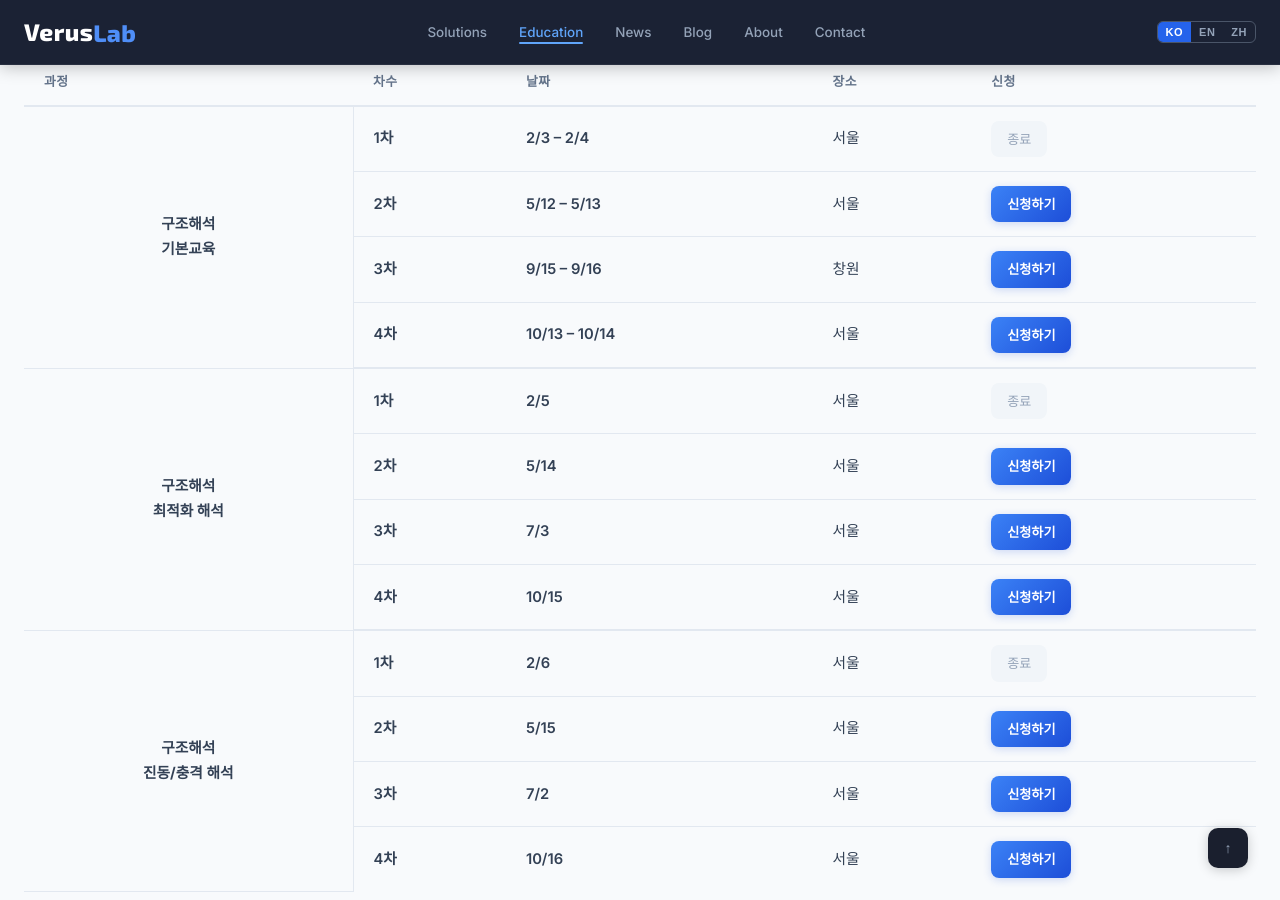
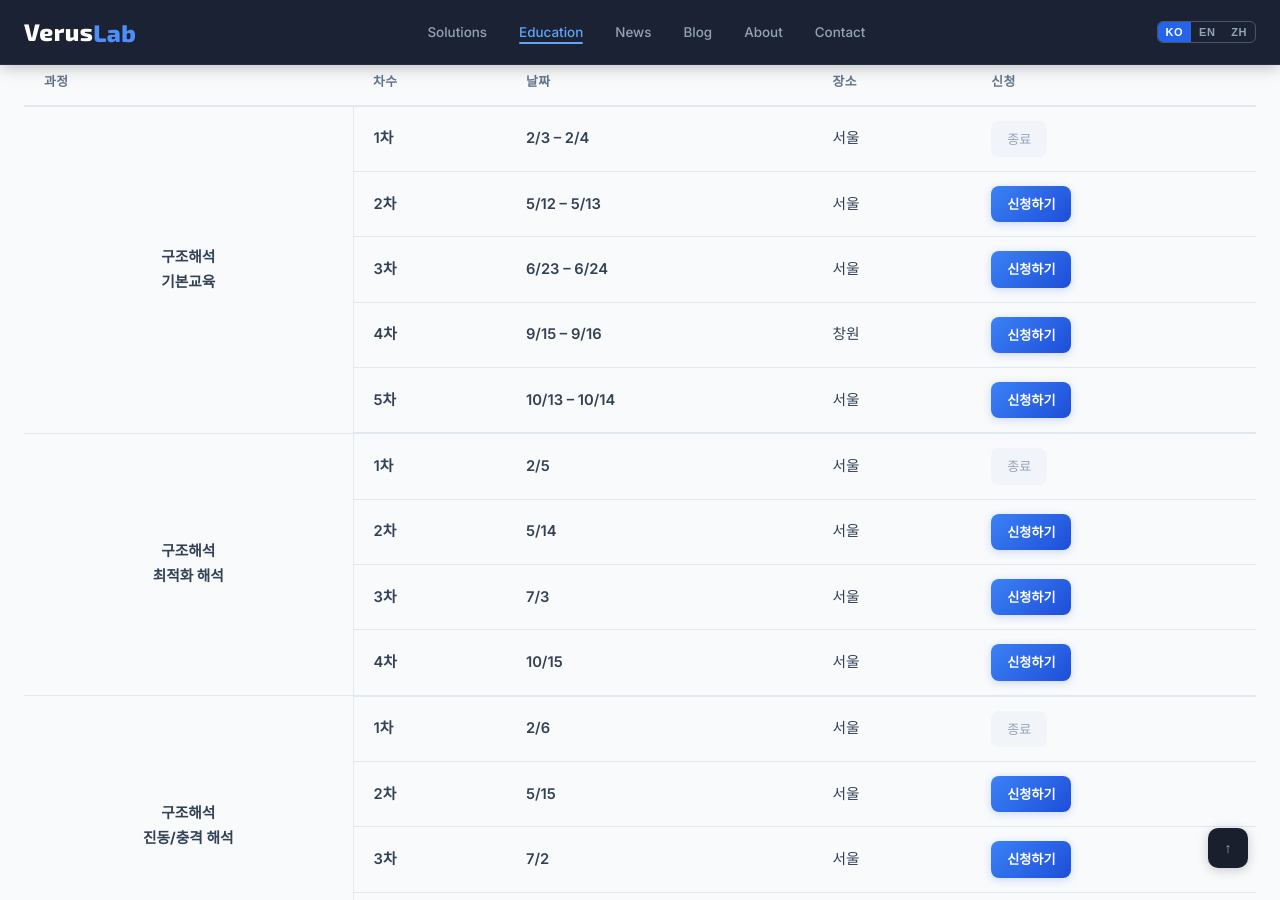
Before and after one commit to VerusLab-KR/Homepage, a Jekyll site: the page built from education/index.html, in a window 1280 px wide and 900 px high, scrolled down 1825 px. Built offline with Jekyll 4.4.1, drawn with Linux system fonts in a browser that asks for light colours.

Commit message:
Add 기본교육 3차 (6/23-24) and renumber existing sessions to 4차, 5차
Co-Authored-By: Claude Sonnet 4.6 <noreply@anthropic.com>

```diff
--- a/education/index.html
+++ b/education/index.html
@@ -247,7 +247,7 @@ h2{font-size:clamp(1.6rem,3vw,2.4rem);font-weight:700;line-height:1.2;margin-bot
         <tbody>
           <!-- 구조해석 기본교육 -->
           <tr>
-            <td class="course-name-cell" rowspan="4">구조해석<br>기본교육</td>
+            <td class="course-name-cell" rowspan="5">구조해석<br>기본교육</td>
             <td class="sched-session">1차</td>
             <td class="sched-date">2/3 – 2/4</td>
             <td class="sched-location">서울</td>
@@ -261,12 +261,18 @@ h2{font-size:clamp(1.6rem,3vw,2.4rem);font-weight:700;line-height:1.2;margin-bot
           </tr>
           <tr>
             <td class="sched-session">3차</td>
+            <td class="sched-date">6/23 – 6/24</td>
+            <td class="sched-location">서울</td>
+            <td><a href="https://www.websco.co.kr/bbs/application.php?bo_table=offline&wr_id=135&utm_source=veruslab&utm_medium=education&utm_campaign=fea-basic" target="_blank" class="btn-apply open">신청하기</a></td>
+          </tr>
+          <tr>
+            <td class="sched-session">4차</td>
             <td class="sched-date">9/15 – 9/16</td>
             <td class="sched-location">창원</td>
             <td><a href="https://www.websco.co.kr/bbs/application.php?bo_table=offline&wr_id=136&utm_source=veruslab&utm_medium=education&utm_campaign=fea-basic" target="_blank" class="btn-apply open">신청하기</a></td>
           </tr>
           <tr class="course-group-end">
-            <td class="sched-session">4차</td>
+            <td class="sched-session">5차</td>
             <td class="sched-date">10/13 – 10/14</td>
             <td class="sched-location">서울</td>
             <td><a href="https://www.websco.co.kr/bbs/application.php?bo_table=offline&wr_id=128&utm_source=veruslab&utm_medium=education&utm_campaign=fea-basic" target="_blank" class="btn-apply open">신청하기</a></td>
```
